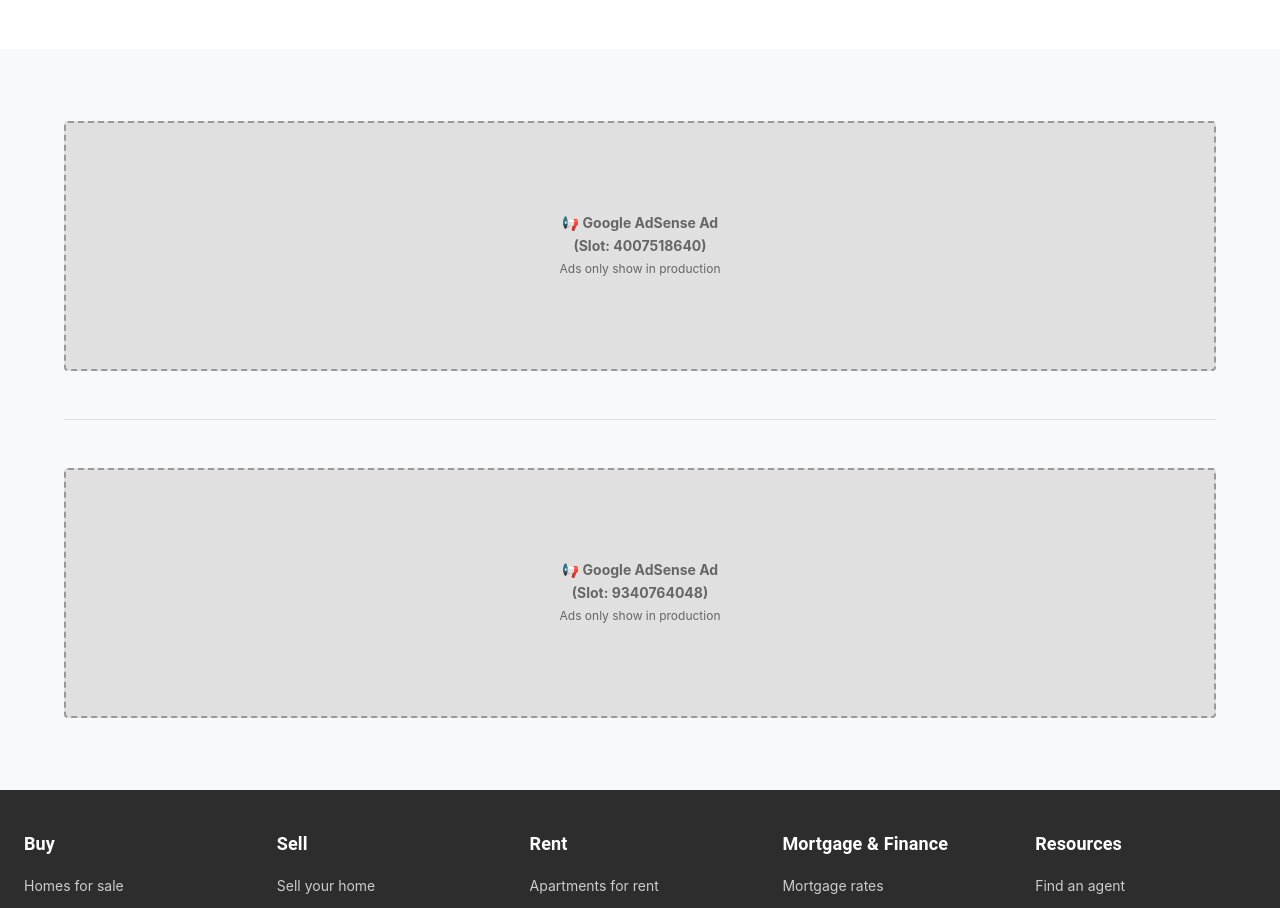
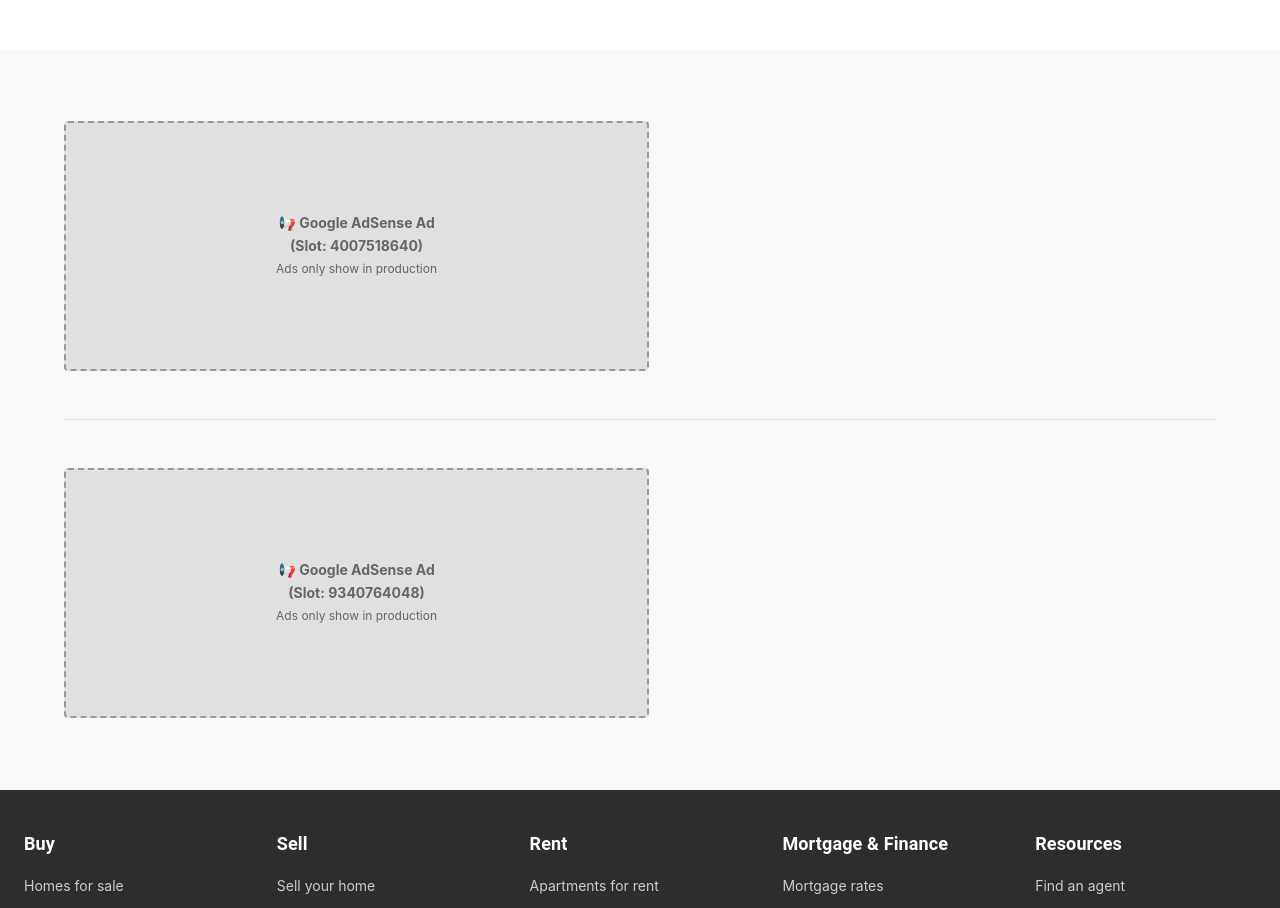
Before and after one commit to Ayman-sbeity/richy-ayman2, a React (Create React App) app: page / in a window 1280 px wide. Shown: the part 4160-5068 px from the top of the page. Built offline with nearby package versions, Linux system fonts and the light colour scheme.

Commit message:
feat: Update AdSenseAd component to show ads only in production and add debugging guide for Vercel AdSense issues

```diff
--- a/src/components/UI/AdSenseAd.tsx
+++ b/src/components/UI/AdSenseAd.tsx
@@ -20,7 +20,8 @@
   fullWidth = false,
   style,
 }) => {
-  const isDevelopment = !process.env.NODE_ENV || process.env.NODE_ENV === 'development';
+  // Always show ads in production (Vercel automatically sets NODE_ENV to 'production')
+  const isProduction = process.env.NODE_ENV === 'production';
 
   useEffect(() => {
     try {
@@ -48,7 +49,8 @@
         ...style,
       }}
     >
-      {isDevelopment && (
+      {/* Show placeholder ONLY in development */}
+      {!isProduction && (
         <Box
           sx={{
             width: fullWidth ? '100%' : '300px',
@@ -82,8 +84,6 @@
           display: fullWidth ? 'block' : 'inline-block',
           width: fullWidth ? '100%' : '300px',
           height: '250px',
-        //   visibility: isDevelopment ? 'hidden' : 'visible',
-          position: isDevelopment ? 'absolute' : 'relative',
           ...style,
         }}
         data-ad-client="ca-pub-3544612181938151"
```
Also changed, not shown: public/ads.txt (added), 1 other file (tests, documents, lock files or other folders).
